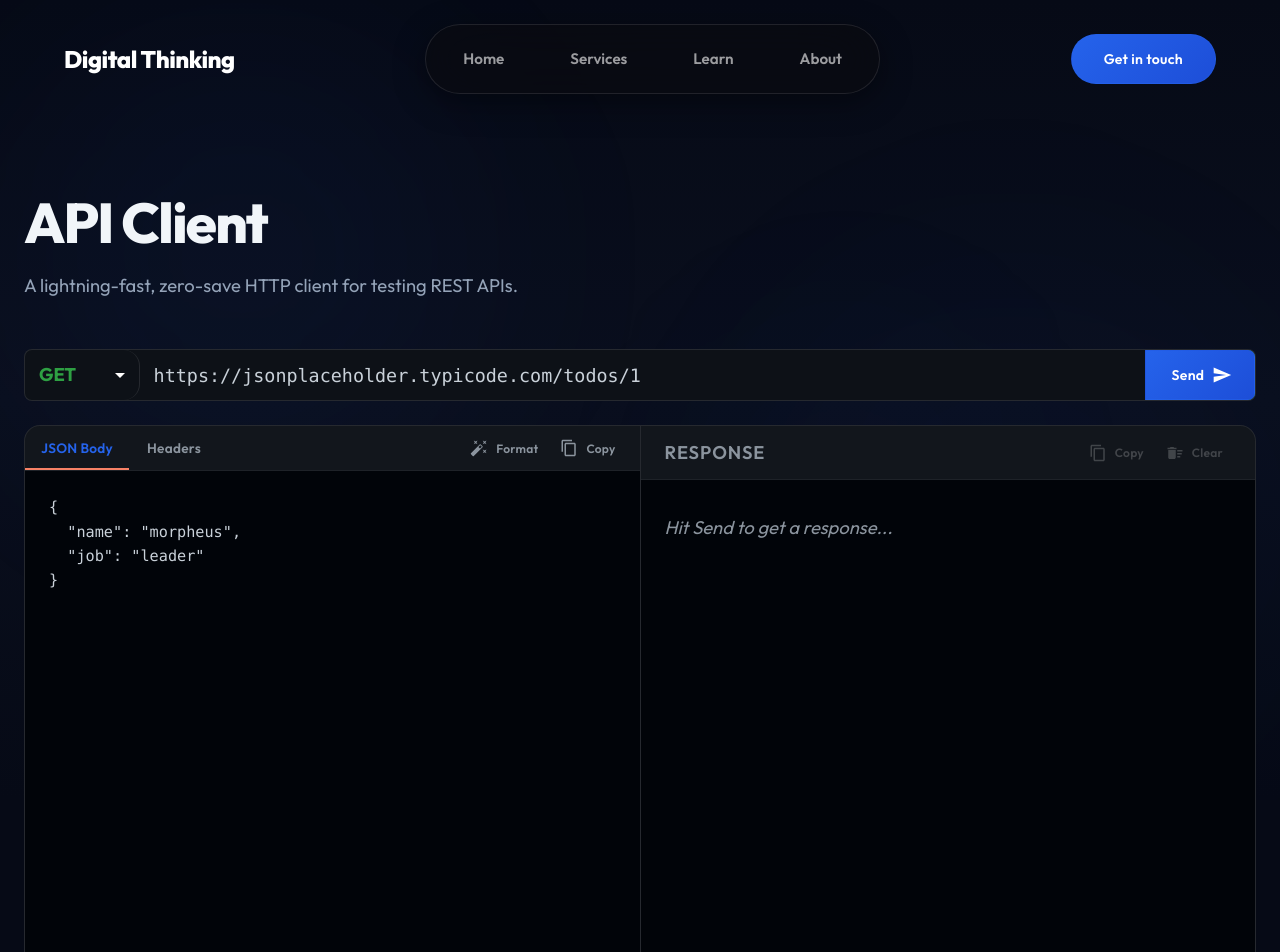
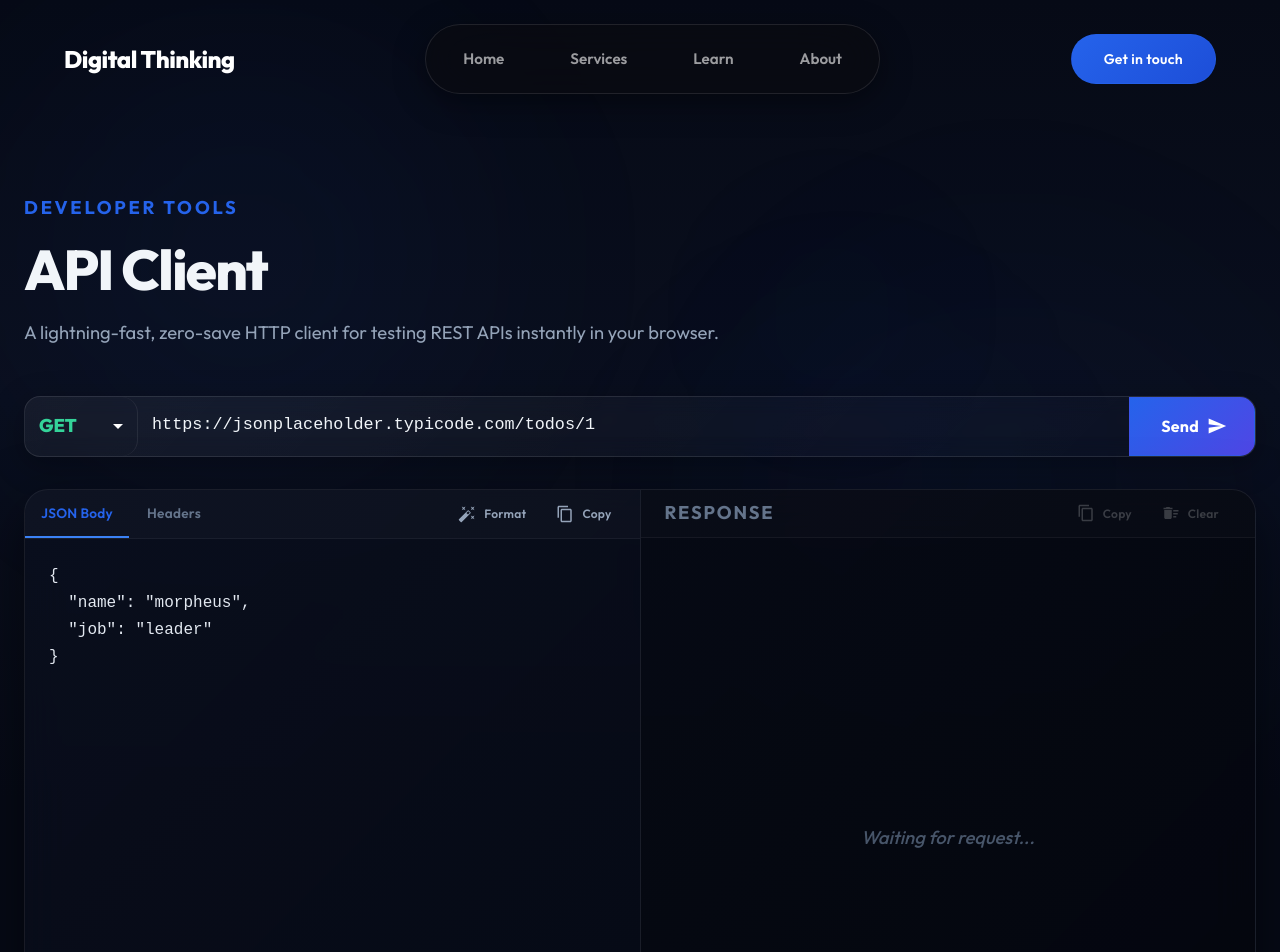
Before and after one commit to sandip-dolai/digital-thinking, a Next.js app: page /api-tester in a window 1280 px wide. Shown: the top 952 px of the page. Built offline with nearby package versions, Linux system fonts and the light colour scheme; what @mui/material-nextjs would draw is missing.

Commit message:
feat: add interactive API client and learning resource pages

```diff
--- a/app/api-tester/page.tsx
+++ b/app/api-tester/page.tsx
@@ -13,6 +13,19 @@ import Tab from '@mui/material/Tab';
 import ContentCopyIcon from '@mui/icons-material/ContentCopy';
 import DeleteSweepIcon from '@mui/icons-material/DeleteSweep';
 import AutoFixHighIcon from '@mui/icons-material/AutoFixHigh';
+
+/* ─── Shared animated-border keyframes ─── */
+const apiThemeStyles = {
+  '@keyframes borderShimmer': {
+    '0%':   { backgroundPosition: '0% 50%' },
+    '50%':  { backgroundPosition: '100% 50%' },
+    '100%': { backgroundPosition: '0% 50%' },
+  },
+  '@keyframes pulseGlow': {
+    '0%, 100%': { opacity: 0.3 },
+    '50%':      { opacity: 0.6 },
+  },
+};
 
 export default function APITester() {
   const [method, setMethod] = React.useState('GET');
@@ -120,51 +133,62 @@ export default function APITester() {
   };
 
   const methodColors: Record<string, string> = {
-    GET: '#2EA043',
-    POST: '#4493F8',
-    PUT: '#D29922',
-    PATCH: '#D29922',
-    DELETE: '#F85149'
+    GET: '#34D399',
+    POST: '#60A5FA',
+    PUT: '#FBBF24',
+    PATCH: '#FBBF24',
+    DELETE: '#F87171'
   };
 
   return (
-    <Box>
-      <Box sx={{ pt: { xs: 20, md: 24 }, pb: { xs: 10, md: 10 } }}>
-        <Container maxWidth="xl">
-          <Typography variant="h1" sx={{ fontSize: { xs: '2.5rem', md: '3.5rem' }, mb: 2 }}>
+    <Box sx={apiThemeStyles}>
+      <Box sx={{ pt: { xs: 20, md: 24 }, pb: { xs: 10, md: 10 }, position: 'relative' }}>
+
+        {/* Ambient glows to match 2026 aesthetics */}
+        <Box sx={{ position: 'absolute', top: '10%', right: '20%', width: '30vw', height: '30vw', borderRadius: '50%', background: 'radial-gradient(circle, rgba(37,99,235,0.06) 0%, transparent 70%)', filter: 'blur(80px)', pointerEvents: 'none', animation: 'pulseGlow 8s infinite' }} />
+
+        <Container maxWidth="xl" sx={{ position: 'relative', zIndex: 1 }}>
+          <Typography sx={{ color: '#2563EB', fontWeight: 700, letterSpacing: '0.15em', mb: 2, display: 'block', fontSize: '0.8rem', textTransform: 'uppercase' }}>
+            Developer Tools
+          </Typography>
+          <Typography variant="h1" sx={{ fontSize: { xs: '2.5rem', md: '3.5rem' }, mb: 2, fontWeight: 800 }}>
             API Client
           </Typography>
           <Typography variant="body1" sx={{ fontSize: '1.1rem', color: 'text.secondary', mb: 6 }}>
-            A lightning-fast, zero-save HTTP client for testing REST APIs.
+            A lightning-fast, zero-save HTTP client for testing REST APIs instantly in your browser.
           </Typography>
 
-          <Box sx={{ display: 'flex', flexDirection: 'column', gap: 3 }}>
+          <Box sx={{ display: 'flex', flexDirection: 'column', gap: 4 }}>
 
-            {/* URL Bar */}
+            {/* ═══════════════════════════════════════════════════════════
+                URL BAR — Glowing Border Frame
+            ═══════════════════════════════════════════════════════════ */}
             <Box sx={{
               display: 'flex', gap: 0, flexWrap: { xs: 'wrap', md: 'nowrap' },
-              borderRadius: '8px', overflow: 'hidden',
+              borderRadius: '16px', overflow: 'hidden',
+              background: 'linear-gradient(135deg, rgba(255,255,255,0.05) 0%, rgba(255,255,255,0.01) 100%)',
               border: '1px solid rgba(255,255,255,0.1)',
-              bgcolor: '#0D1117'
+              boxShadow: '0 8px 32px rgba(0,0,0,0.3)',
+              backdropFilter: 'blur(10px)'
             }}>
               <Select
                 value={method}
                 onChange={(e) => setMethod(e.target.value as string)}
-                MenuProps={{ sx: { '& .MuiPaper-root': { bgcolor: '#161B22', color: '#fff' } } }}
+                MenuProps={{ sx: { '& .MuiPaper-root': { bgcolor: '#0A0F1E', color: '#fff', border: '1px solid rgba(255,255,255,0.1)' } } }}
                 sx={{
                   width: { xs: '100%', md: '140px' },
                   bgcolor: 'transparent',
                   color: methodColors[method] || '#FFFFFF',
-                  fontWeight: 700,
-                  fontSize: '0.95rem',
-                  borderRight: { xs: 'none', md: '1px solid rgba(255,255,255,0.1)' },
-                  borderBottom: { xs: '1px solid rgba(255,255,255,0.1)', md: 'none' },
+                  fontWeight: 800,
+                  fontSize: '1rem',
+                  borderRight: { xs: 'none', md: '1px solid rgba(255,255,255,0.08)' },
+                  borderBottom: { xs: '1px solid rgba(255,255,255,0.08)', md: 'none' },
                   '.MuiOutlinedInput-notchedOutline': { border: 'none' },
-                  '& .MuiSelect-select': { py: 1.5 },
+                  '& .MuiSelect-select': { py: 2 },
                 }}
               >
                 {['GET', 'POST', 'PUT', 'PATCH', 'DELETE'].map(m => (
-                  <MenuItem key={m} value={m} sx={{ color: methodColors[m] || '#FFFFFF', fontWeight: 600 }}>{m}</MenuItem>
+                  <MenuItem key={m} value={m} sx={{ color: methodColors[m] || '#FFFFFF', fontWeight: 700 }}>{m}</MenuItem>
                 ))}
               </Select>
               <TextField
@@ -174,7 +198,7 @@ export default function APITester() {
                 onChange={(e) => setUrl(e.target.value)}
                 sx={{
                   bgcolor: 'transparent',
-                  input: { color: '#C9D1D9', fontFamily: '"Fira Code", "SF Mono", Consolas, monospace', py: 1.5 },
+                  input: { color: '#F1F5F9', fontFamily: '"Fira Code", monospace', py: 2, fontSize: '1.05rem' },
                   '.MuiOutlinedInput-notchedOutline': { border: 'none' },
                 }}
               />
@@ -184,42 +208,47 @@ export default function APITester() {
                 onClick={handleSend}
                 disabled={loading || !url}
                 sx={{
-                  width: { xs: '100%', md: '120px' },
-                  bgcolor: '#238636', color: '#fff',
+                  width: { xs: '100%', md: '140px' },
+                  background: 'linear-gradient(135deg, #2563EB, #4F46E5)',
+                  color: '#fff',
                   borderRadius: 0,
-                  textTransform: 'none', fontWeight: 600,
-                  '&:hover': { bgcolor: '#2EA043' },
-                  '&.Mui-disabled': { bgcolor: 'rgba(35, 134, 54, 0.5)', color: 'rgba(255,255,255,0.5)' }
+                  textTransform: 'none', fontWeight: 700, fontSize: '1rem',
+                  '&:hover': { background: 'linear-gradient(135deg, #1D4ED8, #4338CA)' },
+                  '&.Mui-disabled': { background: 'rgba(37,99,235,0.2)', color: 'rgba(255,255,255,0.3)' }
                 }}
               >
                 {loading ? 'Sending' : 'Send'}
               </Button>
             </Box>
 
-            {/* Split Workspace */}
+            {/* ═══════════════════════════════════════════════════════════
+                SPLIT WORKSPACE — 2026 Glassmorphism
+            ═══════════════════════════════════════════════════════════ */}
             <Box sx={{
               display: 'flex', flexDirection: { xs: 'column', lg: 'row' },
-              gap: 0, minHeight: '600px',
-              borderRadius: '16px', overflow: 'hidden',
-              border: '1px solid rgba(255,255,255,0.1)',
-              bgcolor: '#0D1117'
+              gap: 0, minHeight: '650px',
+              borderRadius: '24px', overflow: 'hidden',
+              background: 'linear-gradient(135deg, rgba(10,15,30,0.8) 0%, rgba(5,8,17,0.9) 100%)',
+              border: '1px solid rgba(255,255,255,0.08)',
+              boxShadow: '0 20px 60px rgba(0,0,0,0.5)',
+              backdropFilter: 'blur(20px)'
             }}>
 
-              {/* Left Side: Request Config */}
+              {/* ─── Left Side: Request Config ─── */}
               <Box sx={{
                 flex: 1, display: 'flex', flexDirection: 'column',
-                borderRight: { xs: 'none', lg: '1px solid rgba(255,255,255,0.1)' },
-                borderBottom: { xs: '1px solid rgba(255,255,255,0.1)', lg: 'none' }
+                borderRight: { xs: 'none', lg: '1px solid rgba(255,255,255,0.08)' },
+                borderBottom: { xs: '1px solid rgba(255,255,255,0.08)', lg: 'none' }
               }}>
-                <Box sx={{ display: 'flex', justifyContent: 'space-between', alignItems: 'center', borderBottom: '1px solid rgba(255,255,255,0.05)', bgcolor: 'rgba(255,255,255,0.02)', pr: 2 }}>
+                <Box sx={{ display: 'flex', justifyContent: 'space-between', alignItems: 'center', borderBottom: '1px solid rgba(255,255,255,0.05)', background: 'rgba(255,255,255,0.02)', pr: 2 }}>
                   <Tabs
                     value={reqTab}
                     onChange={(e, v) => setReqTab(v)}
                     sx={{
-                      minHeight: '44px',
-                      '& .MuiTab-root': { color: '#8B949E', fontWeight: 600, fontSize: '0.85rem', textTransform: 'none', minHeight: '44px' },
-                      '& .Mui-selected': { color: '#E2E8F0' },
-                      '& .MuiTabs-indicator': { backgroundColor: '#F78166' }
+                      minHeight: '48px',
+                      '& .MuiTab-root': { color: '#64748B', fontWeight: 600, fontSize: '0.85rem', textTransform: 'none', minHeight: '48px' },
+                      '& .Mui-selected': { color: '#F1F5F9' },
+                      '& .MuiTabs-indicator': { backgroundColor: '#3B82F6', height: '2px' }
                     }}
                   >
                     <Tab label="JSON Body" />
@@ -227,10 +256,10 @@ export default function APITester() {
                   </Tabs>
 
                   <Box sx={{ display: 'flex', gap: 1 }}>
-                    <Button size="small" onClick={handleFormatJson} startIcon={<AutoFixHighIcon sx={{ fontSize: 14 }} />} sx={{ color: '#8B949E', fontSize: '0.75rem', textTransform: 'none', minWidth: 0, p: 1, '&:hover': { color: '#fff', bgcolor: 'rgba(255,255,255,0.1)' } }}>
+                    <Button size="small" onClick={handleFormatJson} startIcon={<AutoFixHighIcon sx={{ fontSize: 16 }} />} sx={{ color: '#94A3B8', fontSize: '0.75rem', textTransform: 'none', minWidth: 0, px: 1.5, py: 0.5, borderRadius: '8px', '&:hover': { color: '#fff', background: 'rgba(255,255,255,0.1)' } }}>
                       Format
                     </Button>
-                    <Button size="small" onClick={handleCopyRequest} startIcon={<ContentCopyIcon sx={{ fontSize: 14 }} />} sx={{ color: '#8B949E', fontSize: '0.75rem', textTransform: 'none', minWidth: 0, p: 1, '&:hover': { color: '#fff', bgcolor: 'rgba(255,255,255,0.1)' } }}>
+                    <Button size="small" onClick={handleCopyRequest} startIcon={<ContentCopyIcon sx={{ fontSize: 16 }} />} sx={{ color: '#94A3B8', fontSize: '0.75rem', textTransform: 'none', minWidth: 0, px: 1.5, py: 0.5, borderRadius: '8px', '&:hover': { color: '#fff', background: 'rgba(255,255,255,0.1)' } }}>
                       {reqCopied ? 'Copied' : 'Copy'}
                     </Button>
                   </Box>
@@ -242,67 +271,69 @@ export default function APITester() {
                   placeholder={reqTab === 0 ? '{\n  "key": "value"\n}' : '{\n  "Authorization": "Bearer token"\n}'}
                   sx={{
                     flexGrow: 1,
-                    bgcolor: '#010409',
-                    color: '#C9D1D9',
+                    background: 'transparent',
+                    color: '#E2E8F0',
                     p: 3,
-                    fontFamily: '"Fira Code", "SF Mono", Consolas, monospace',
-                    fontSize: '0.95rem',
+                    fontFamily: '"Fira Code", monospace',
+                    fontSize: '1rem',
                     border: 'none',
                     outline: 'none',
                     resize: 'none',
-                    lineHeight: 1.6,
-                    minHeight: { xs: '300px', lg: 'auto' }
+                    lineHeight: 1.7,
+                    minHeight: { xs: '350px', lg: 'auto' }
                   }}
                   spellCheck={false}
                 />
               </Box>
 
-              {/* Right Side: Response View */}
-              <Box sx={{ flex: 1, display: 'flex', flexDirection: 'column' }}>
+              {/* ─── Right Side: Response View ─── */}
+              <Box sx={{ flex: 1, display: 'flex', flexDirection: 'column', background: 'rgba(0,0,0,0.2)' }}>
                 <Box sx={{
-                  bgcolor: 'rgba(255,255,255,0.02)', px: 3, py: 1, display: 'flex', justifyContent: 'space-between',
-                  borderBottom: '1px solid rgba(255,255,255,0.05)', minHeight: '44px', alignItems: 'center'
+                  background: 'rgba(255,255,255,0.01)', px: 3, display: 'flex', justifyContent: 'space-between',
+                  borderBottom: '1px solid rgba(255,255,255,0.05)', minHeight: '48px', alignItems: 'center'
                 }}>
                   <Box sx={{ display: 'flex', alignItems: 'center', gap: 3 }}>
-                    <Typography sx={{ fontSize: '0.85rem', fontWeight: 600, color: '#8B949E', textTransform: 'uppercase', letterSpacing: '0.05em' }}>
+                    <Typography sx={{ fontSize: '0.8rem', fontWeight: 700, color: '#64748B', textTransform: 'uppercase', letterSpacing: '0.1em' }}>
                       Response
                     </Typography>
                     {response && (
                       <Box sx={{ display: 'flex', gap: 2 }}>
-                        <Typography sx={{ fontSize: '0.85rem', color: response.status >= 200 && response.status < 300 ? '#2EA043' : '#F85149', fontWeight: 700 }}>
+                        <Typography sx={{ fontSize: '0.85rem', color: response.status >= 200 && response.status < 300 ? '#34D399' : '#F87171', fontWeight: 800 }}>
                           {response.status} {response.statusText}
                         </Typography>
-                        <Typography sx={{ fontSize: '0.85rem', color: '#4493F8', fontWeight: 600 }}>
+                        <Typography sx={{ fontSize: '0.85rem', color: '#60A5FA', fontWeight: 700 }}>
                           {response.time} ms
                         </Typography>
                       </Box>
                     )}
                   </Box>
                   <Box sx={{ display: 'flex', gap: 1 }}>
-                    <Button size="small" onClick={handleCopyResponse} startIcon={<ContentCopyIcon sx={{ fontSize: 14 }} />} disabled={!response && !error} sx={{ color: '#8B949E', fontSize: '0.75rem', textTransform: 'none', minWidth: 0, p: 1, '&:hover': { color: '#fff', bgcolor: 'rgba(255,255,255,0.1)' }, '&.Mui-disabled': { color: 'rgba(255,255,255,0.2)' } }}>
+                    <Button size="small" onClick={handleCopyResponse} startIcon={<ContentCopyIcon sx={{ fontSize: 16 }} />} disabled={!response && !error} sx={{ color: '#94A3B8', fontSize: '0.75rem', textTransform: 'none', minWidth: 0, px: 1.5, py: 0.5, borderRadius: '8px', '&:hover': { color: '#fff', background: 'rgba(255,255,255,0.1)' }, '&.Mui-disabled': { color: 'rgba(255,255,255,0.2)' } }}>
                       {resCopied ? 'Copied' : 'Copy'}
                     </Button>
-                    <Button size="small" onClick={handleClearResponse} startIcon={<DeleteSweepIcon sx={{ fontSize: 16 }} />} disabled={!response && !error} sx={{ color: '#8B949E', fontSize: '0.75rem', textTransform: 'none', minWidth: 0, p: 1, '&:hover': { color: '#F85149', bgcolor: 'rgba(248,81,73,0.1)' }, '&.Mui-disabled': { color: 'rgba(255,255,255,0.2)' } }}>
+                    <Button size="small" onClick={handleClearResponse} startIcon={<DeleteSweepIcon sx={{ fontSize: 16 }} />} disabled={!response && !error} sx={{ color: '#94A3B8', fontSize: '0.75rem', textTransform: 'none', minWidth: 0, px: 1.5, py: 0.5, borderRadius: '8px', '&:hover': { color: '#F87171', background: 'rgba(248,113,113,0.1)' }, '&.Mui-disabled': { color: 'rgba(255,255,255,0.2)' } }}>
                       Clear
                     </Button>
                   </Box>
                 </Box>
-                <Box sx={{ flexGrow: 1, p: 3, overflowY: 'auto', bgcolor: '#010409', minHeight: { xs: '300px', lg: 'auto' } }}>
+                <Box sx={{ flexGrow: 1, p: 3, overflowY: 'auto', minHeight: { xs: '350px', lg: 'auto' } }}>
                   {error ? (
-                    <Typography sx={{ color: '#F85149', fontFamily: '"Fira Code", "SF Mono", Consolas, monospace', fontSize: '0.9rem' }}>{error}</Typography>
+                    <Typography sx={{ color: '#F87171', fontFamily: '"Fira Code", monospace', fontSize: '1rem' }}>{error}</Typography>
                   ) : response ? (
                     <Typography component="pre" sx={{
-                      fontFamily: '"Fira Code", "SF Mono", Consolas, monospace',
-                      fontSize: '0.9rem',
-                      color: '#C9D1D9',
+                      fontFamily: '"Fira Code", monospace',
+                      fontSize: '1rem',
+                      color: '#E2E8F0',
                       whiteSpace: 'pre-wrap',
                       wordBreak: 'break-word',
-                      lineHeight: 1.6
+                      lineHeight: 1.7
                     }}>
                       {response.data}
                     </Typography>
                   ) : (
-                    <Typography sx={{ color: '#8B949E', fontStyle: 'italic', fontSize: '0.9rem', mt: 1 }}>Hit Send to get a response...</Typography>
+                    <Box sx={{ height: '100%', display: 'flex', alignItems: 'center', justifyContent: 'center' }}>
+                      <Typography sx={{ color: '#475569', fontStyle: 'italic', fontSize: '1rem', fontWeight: 500 }}>Waiting for request...</Typography>
+                    </Box>
                   )}
                 </Box>
               </Box>
--- a/app/learn/page.tsx
+++ b/app/learn/page.tsx
@@ -251,7 +251,7 @@ export default function Learn() {
 
                       <Box sx={{ display: 'flex', alignItems: 'center', gap: 1, mt: 'auto' }}>
                         <Typography sx={{
-                          color: '#fff', fontWeight: 600, fontSize: '0.9rem',
+                          fontWeight: 600, fontSize: '0.9rem',
                           transition: 'color 0.3s', color: isHovered ? vid.color : '#fff'
                         }}>
                           Watch Video
```
